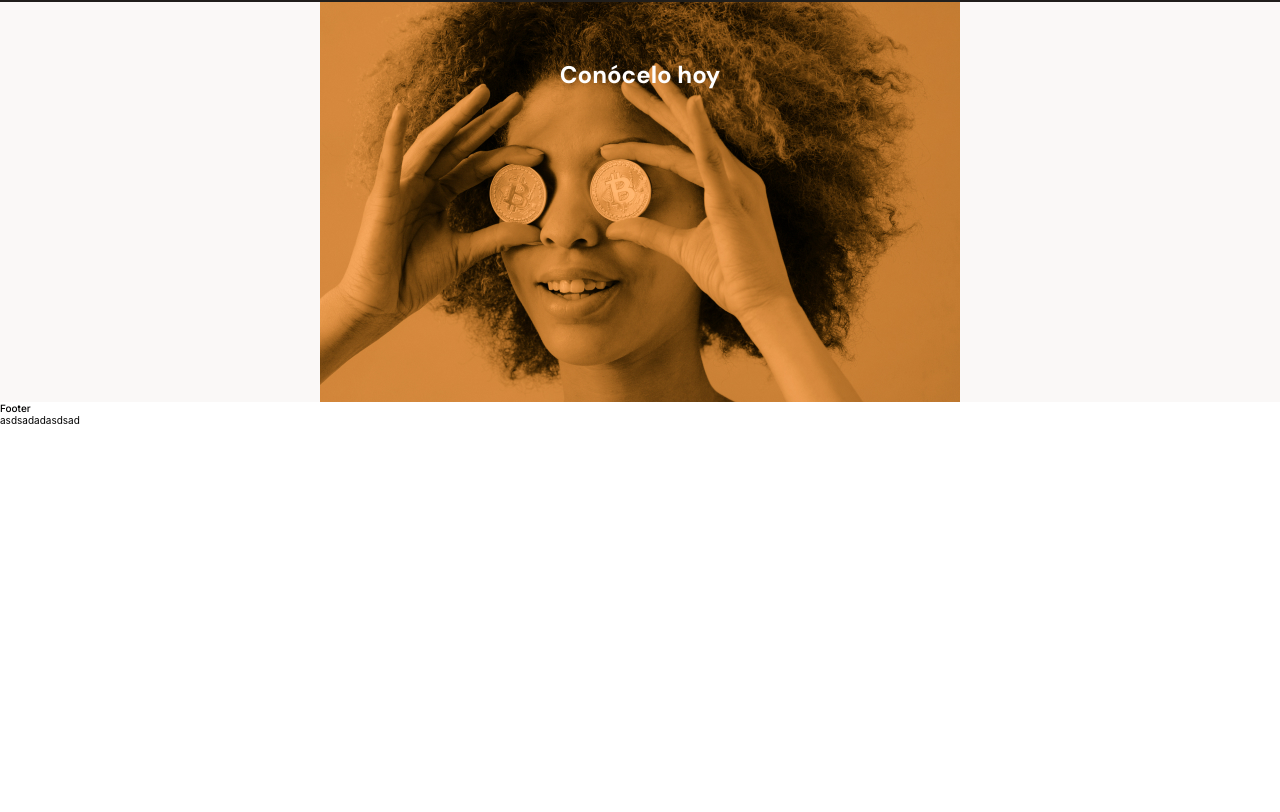
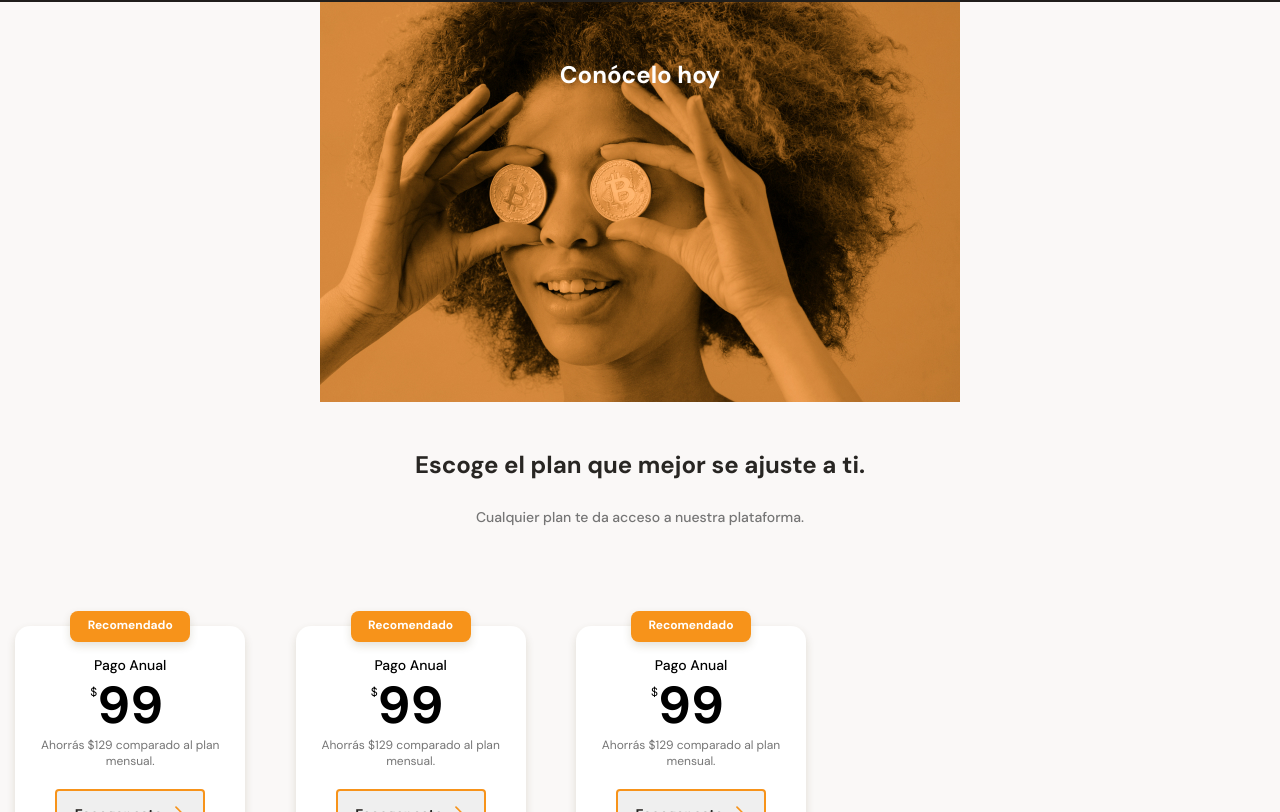
Before and after one commit to MatiasCeb/mobileFirst, a React (Create React App) app: page / in a window 1280 px wide. Shown: the part 1988-2800 px from the top of the page. Before the commit the page ends 2414 px from the top, so only its background shows below. Built offline with nearby package versions, Linux system fonts and the light colour scheme.

Commit message:
class 27 completed

```diff
--- a/src/App.js
+++ b/src/App.js
@@ -4,6 +4,7 @@ import Footer from "./components/Footer";
 import MainExchange from './components/MainExchange';
 import MainProductDetail from "./components/MainProductDetail";
 import BitcoinImg from './components/BitcoinImg';
+import Plans from './components/Plans';
 
 function App() {
   return (
@@ -13,7 +14,7 @@ function App() {
         <MainExchange/>
         <MainProductDetail/>
         <BitcoinImg/>
-        <section></section>
+        <Plans/>
       </main>
       <Footer />
     </div>
--- a/src/components/Header.js
+++ b/src/components/Header.js
@@ -9,6 +9,9 @@ const Header = () => {
             <div className="header--title-container">
                 <h1 className="header--title-h1">La próxima revolución en el intercambio de criptomonedas.</h1>
                 <p className="header--title-p">Batatabit ayuda a navegar entre los diferentes precios y tendencias.</p>
+                <a href="#plans" className="header--button">
+                    Conoce nuestros planes <span className="header--button-span"></span>
+                </a>
             </div>
         </div>
     )
--- /dev/null
+++ b/src/components/PlanSlider.js
@@ -0,0 +1,20 @@
+import React from "react";
+import "./styles/PlanSlider.css";
+
+const PlanSlider = () => {
+    return (
+        <section>
+            <article className="plans-container--card">
+                <p className="recommended">Recomendado</p>
+                <div className="plan-info-container">
+                    <h3 className="plan-card--title">Pago Anual</h3>
+                    <p className="plan-card--price"><span>$</span>99</p>
+                    <p className="plan-card--saving">Ahorrás $129 comparado al plan mensual.</p>
+                    <button className="plan-card--ca">Escoger este <span></span></button>
+                </div>
+            </article>
+    </section>
+    )
+}
+
+export default PlanSlider;
--- /dev/null
+++ b/src/components/Plans.js
@@ -0,0 +1,21 @@
+import React from 'react';
+import PlanSlider from './PlanSlider';
+import "./styles/Plans.css";
+
+const Plans = () => {
+    return (
+        <section id="plans" className="main-plans-container">
+            <div className="plans--title">
+                <h2>Escoge el plan que mejor se ajuste a ti.</h2>
+                <p>Cualquier plan te da acceso a nuestra plataforma.</p>
+            </div>
+            <div className="plans-container--slider">
+                <PlanSlider/>
+                <PlanSlider/>
+                <PlanSlider/>
+            </div>
+        </section>
+    )
+}
+
+export default Plans;
--- /dev/null
+++ b/src/components/styles/PlanSlider.css
@@ -0,0 +1,97 @@
+.plans-container--slider {
+    display: flex;
+    gap: 20px;
+    height: 316px;
+    overflow-x: scroll;
+    overscroll-behavior-x: contain;
+    scroll-snap-type: x proximity;
+}
+.plans-container--card {
+    position: relative;
+    scroll-snap-align: center;
+    width: 70%;
+    min-width: 230px;
+    max-width: 300px;
+    height: 250px;
+    margin: 50px auto 0;
+    padding: 0 15px;
+    background-color: var(--just-white);
+    border-radius: 15px;
+    box-shadow: 0 4px 8px rgba(89, 73, 30, 0.16);
+    font-family: 'DM Sans', sans-serif;
+}
+.recommended {
+    position: absolute;
+    width: 120px;
+    height: 31px;
+    padding: 6px;
+    top: -15px;
+    left: calc(50% - 60px);
+    font-size: 1.2rem;
+    background-color: var(--bitcoin-orange);
+    /* left: calc(50% - 118px);
+    top: -60px;
+    display: inline-block;
+    margin-top: 45px;
+    margin-left: 70px;
+    padding: 15px; */
+    /* Sombra */
+    box-shadow: 0px 4px 8px rgba(89, 73, 30, 0.16);
+    border: none;
+    border-radius: 8px;
+    font-weight: bold;
+    text-decoration: none;
+    color: var(--just-white);
+    text-align: center;
+}
+.plan-info-container {
+
+}
+.plan-card--title {
+    padding-top: 30px;
+    font-size: 1.4rem;
+    font-weight: 500;
+    line-height: 1.8rem;
+    color: black;
+}
+.plan-card--price {
+    padding: 5px 0;
+    font-size: 5.2rem;
+    font-weight: bold;
+    line-height: 5.3rem;
+    color: black;
+}
+.plan-card--price span {
+    position: absolute;
+    top: 40px;
+    left: calc(50% - 40px);
+    font-size: 1.2rem;
+    font-weight: 300;
+}
+.plan-card--saving {
+    font-size: 1.2rem;
+    color: #757575;
+}
+.plan-card--ca {
+    width: 150px;
+    height: 48px;
+    margin-top: 20px;
+    color: #faf8f7;
+    border: 2px solid var(--bitcoin-orange);
+    border-radius: 4px;
+    font-family: 'DM Sans', sans-serif;
+    font-size: 1.4rem;
+    font-weight: bold;
+    line-height: 1.8rem;
+    color: var(--black);
+}
+.plan-card--ca span {
+    display: inline-block;
+    width: 20px;
+    height: 20px;
+    background-image: url("../assets/icons/orange-right-arrow.svg");
+    background-size: cover;
+    background-position: center;
+    background-repeat: no-repeat;
+    vertical-align: text-bottom;
+}
--- /dev/null
+++ b/src/components/styles/Plans.css
@@ -0,0 +1,29 @@
+
+.main-plans-container {
+    width: 100%;
+    min-width: 320px;
+    padding-bottom: 70px;
+    text-align: center;
+}
+.plans--title {
+    width: 90%;
+    min-width: 288px;
+    height: auto;
+    margin: 0 auto;
+    margin-bottom: 50px;
+    font-family: 'DM Sans', sans-serif;
+}
+.plans--title h2 {
+    padding-top: 50px;
+    font-size: 2.4rem;
+    font-weight: bold;
+    line-height: 2.6rem;
+    color: var(--black);
+}
+.plans--title p {
+    padding-top: 30px;
+    font-size: 1.4rem;
+    font-weight: 500;
+    line-height: 1.8rem;
+    color: #757575;
+}
```
